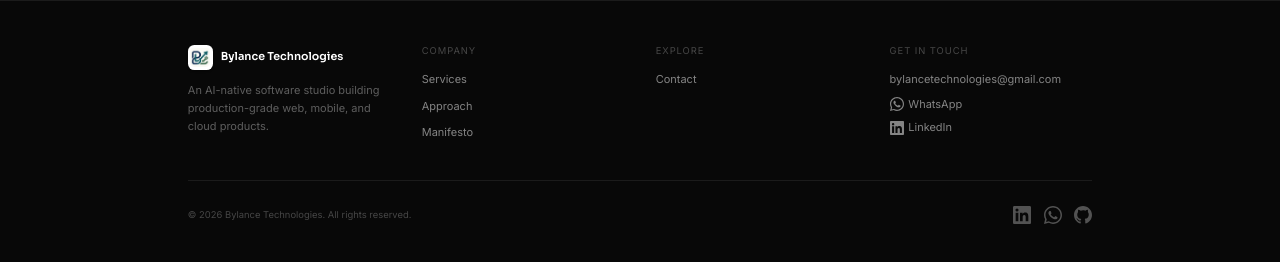
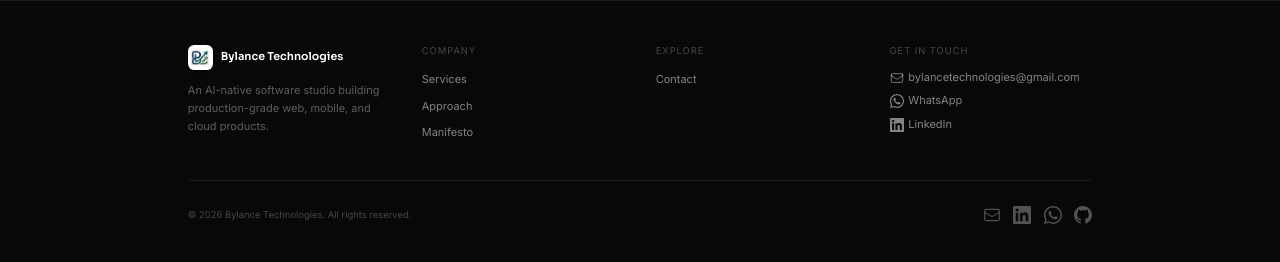
Before and after one commit to aiavatarsg-ai/Bylance-Technologies-vr.1-, a React (Vite) app: page / in a window 1280 px wide. Shown: the part 5215-5477 px from the top of the page. Built offline with nearby package versions, Linux system fonts and the light colour scheme; the HTML template or start-up script is replaced by a standard one.

Commit message:
feat: make Contact section email card a mailto link and add email icons in Footer

```diff
--- a/src/App.tsx
+++ b/src/App.tsx
@@ -890,17 +890,18 @@
           <p className="text-white/45 text-base leading-relaxed mb-10">
             Share a few details and we'll reply within one business day with next steps — no sales runaround.
           </p>
-          <div className="flex items-center gap-4 p-4 rounded-xl border border-white/8 bg-[#0f0f0f]">
+          {/* Email */}
+          <a href="mailto:bylancetechnologies@gmail.com" className="flex items-center gap-4 p-4 rounded-xl border border-white/8 bg-[#0f0f0f] hover:border-teal-500/30 hover:bg-teal-500/5 transition-all duration-200 group">
             <div className="w-10 h-10 rounded-lg bg-teal-500/10 border border-teal-500/20 flex items-center justify-center text-teal-400 flex-shrink-0">
               <svg width="18" height="18" fill="none" viewBox="0 0 24 24" stroke="currentColor" strokeWidth={1.5}>
                 <path strokeLinecap="round" strokeLinejoin="round" d="M21.75 6.75v10.5a2.25 2.25 0 01-2.25 2.25h-15a2.25 2.25 0 01-2.25-2.25V6.75m19.5 0A2.25 2.25 0 0019.5 4.5h-15a2.25 2.25 0 00-2.25 2.25m19.5 0v.243a2.25 2.25 0 01-1.07 1.916l-7.5 4.615a2.25 2.25 0 01-2.36 0L3.32 8.91a2.25 2.25 0 01-1.07-1.916V6.75" />
               </svg>
             </div>
             <div>
-              <p className="text-white/30 text-xs uppercase tracking-wider mb-0.5">Email us</p>
-              <p className="text-white/80 text-sm">bylancetechnologies@gmail.com</p>
+              <p className="text-white/30 text-xs uppercase tracking-wider mb-0.5 group-hover:text-teal-400/60 transition-colors">Email us</p>
+              <p className="text-white/80 text-sm group-hover:text-white transition-colors">bylancetechnologies@gmail.com</p>
             </div>
-          </div>
+          </a>
 
           {/* WhatsApp */}
           <a href="https://wa.me/message/673D7WORWFGKL1" target="_blank" rel="noopener noreferrer" className="flex items-center gap-4 p-4 rounded-xl border border-white/8 bg-[#0f0f0f] hover:border-green-500/30 hover:bg-green-500/5 transition-all duration-200 group">
@@ -1069,16 +1070,23 @@
           <div>
             <p className="text-white/25 text-xs uppercase tracking-widest mb-4">Get in touch</p>
             <ul className="flex flex-col gap-2.5">
-              <li><a href="mailto:bylancetechnologies@gmail.com" className="text-white/50 hover:text-white text-sm transition-colors break-all">bylancetechnologies@gmail.com</a></li>
+              <li>
+                <a href="mailto:bylancetechnologies@gmail.com" className="flex items-center gap-1.5 text-white/50 hover:text-teal-400 text-sm transition-colors break-all">
+                  <svg width="14" height="14" fill="none" viewBox="0 0 24 24" stroke="currentColor" strokeWidth={1.5} className="flex-shrink-0">
+                    <path strokeLinecap="round" strokeLinejoin="round" d="M21.75 6.75v10.5a2.25 2.25 0 01-2.25 2.25h-15a2.25 2.25 0 01-2.25-2.25V6.75m19.5 0A2.25 2.25 0 0019.5 4.5h-15a2.25 2.25 0 00-2.25 2.25m19.5 0v.243a2.25 2.25 0 01-1.07 1.916l-7.5 4.615a2.25 2.25 0 01-2.36 0L3.32 8.91a2.25 2.25 0 01-1.07-1.916V6.75" />
+                  </svg>
+                  bylancetechnologies@gmail.com
+                </a>
+              </li>
               <li>
                 <a href="https://wa.me/message/673D7WORWFGKL1" target="_blank" rel="noopener noreferrer" className="flex items-center gap-1.5 text-white/50 hover:text-green-400 text-sm transition-colors">
-                  <svg width="14" height="14" viewBox="0 0 32 32" fill="currentColor"><path d="M16 0C7.163 0 0 7.163 0 16c0 2.82.736 5.463 2.027 7.754L0 32l8.496-2.004A15.93 15.93 0 0 0 16 32c8.837 0 16-7.163 16-16S24.837 0 16 0zm0 29.333a13.27 13.27 0 0 1-6.77-1.849l-.485-.288-5.043 1.19 1.215-4.91-.317-.502A13.268 13.268 0 0 1 2.667 16C2.667 8.636 8.636 2.667 16 2.667S29.333 8.636 29.333 16 23.364 29.333 16 29.333zm7.27-9.938c-.398-.2-2.355-1.162-2.72-1.294-.365-.133-.63-.2-.895.2-.265.398-1.027 1.294-1.26 1.56-.232.265-.464.298-.862.1-.398-.2-1.68-.619-3.2-1.974-1.183-1.054-1.981-2.355-2.214-2.753-.232-.398-.025-.613.175-.812.18-.179.398-.464.597-.697.2-.232.265-.398.398-.663.132-.265.066-.497-.034-.697-.1-.2-.895-2.157-1.227-2.953-.323-.774-.651-.669-.895-.681l-.762-.013c-.265 0-.696.1-1.061.497-.365.398-1.393 1.36-1.393 3.317s1.426 3.848 1.625 4.113c.2.265 2.805 4.282 6.796 6.003.95.41 1.691.655 2.269.839.953.304 1.82.261 2.506.158.765-.114 2.355-.963 2.688-1.893.332-.93.332-1.727.232-1.893-.099-.166-.365-.265-.763-.464z"/></svg>
+                  <svg width="14" height="14" viewBox="0 0 32 32" fill="currentColor" className="flex-shrink-0"><path d="M16 0C7.163 0 0 7.163 0 16c0 2.82.736 5.463 2.027 7.754L0 32l8.496-2.004A15.93 15.93 0 0 0 16 32c8.837 0 16-7.163 16-16S24.837 0 16 0zm0 29.333a13.27 13.27 0 0 1-6.77-1.849l-.485-.288-5.043 1.19 1.215-4.91-.317-.502A13.268 13.268 0 0 1 2.667 16C2.667 8.636 8.636 2.667 16 2.667S29.333 8.636 29.333 16 23.364 29.333 16 29.333zm7.27-9.938c-.398-.2-2.355-1.162-2.72-1.294-.365-.133-.63-.2-.895.2-.265.398-1.027 1.294-1.26 1.56-.232.265-.464.298-.862.1-.398-.2-1.68-.619-3.2-1.974-1.183-1.054-1.981-2.355-2.214-2.753-.232-.398-.025-.613.175-.812.18-.179.398-.464.597-.697.2-.232.265-.398.398-.663.132-.265.066-.497-.034-.697-.1-.2-.895-2.157-1.227-2.953-.323-.774-.651-.669-.895-.681l-.762-.013c-.265 0-.696.1-1.061.497-.365.398-1.393 1.36-1.393 3.317s1.426 3.848 1.625 4.113c.2.265 2.805 4.282 6.796 6.003.95.41 1.691.655 2.269.839.953.304 1.82.261 2.506.158.765-.114 2.355-.963 2.688-1.893.332-.93.332-1.727.232-1.893-.099-.166-.365-.265-.763-.464z"/></svg>
                   WhatsApp
                 </a>
               </li>
               <li>
                 <a href="https://www.linkedin.com/company/bylance-technologies/about/" target="_blank" rel="noopener noreferrer" className="flex items-center gap-1.5 text-white/50 hover:text-blue-400 text-sm transition-colors">
-                  <svg width="14" height="14" viewBox="0 0 24 24" fill="currentColor"><path d="M20.447 20.452h-3.554v-5.569c0-1.328-.027-3.037-1.852-3.037-1.853 0-2.136 1.445-2.136 2.939v5.667H9.351V9h3.414v1.561h.046c.477-.9 1.637-1.85 3.37-1.85 3.601 0 4.267 2.37 4.267 5.455v6.286zM5.337 7.433a2.062 2.062 0 01-2.063-2.065 2.064 2.064 0 112.063 2.065zm1.782 13.019H3.555V9h3.564v11.452zM22.225 0H1.771C.792 0 0 .774 0 1.729v20.542C0 23.227.792 24 1.771 24h20.451C23.2 24 24 23.227 24 22.271V1.729C24 .774 23.2 0 22.222 0h.003z"/></svg>
+                  <svg width="14" height="14" viewBox="0 0 24 24" fill="currentColor" className="flex-shrink-0"><path d="M20.447 20.452h-3.554v-5.569c0-1.328-.027-3.037-1.852-3.037-1.853 0-2.136 1.445-2.136 2.939v5.667H9.351V9h3.414v1.561h.046c.477-.9 1.637-1.85 3.37-1.85 3.601 0 4.267 2.37 4.267 5.455v6.286zM5.337 7.433a2.062 2.062 0 01-2.063-2.065 2.064 2.064 0 112.063 2.065zm1.782 13.019H3.555V9h3.564v11.452zM22.225 0H1.771C.792 0 0 .774 0 1.729v20.542C0 23.227.792 24 1.771 24h20.451C23.2 24 24 23.227 24 22.271V1.729C24 .774 23.2 0 22.222 0h.003z"/></svg>
                   LinkedIn
                 </a>
               </li>
@@ -1089,6 +1097,11 @@
         <div className="flex flex-col sm:flex-row items-center justify-between gap-4 pt-8 border-t border-white/8">
           <p className="text-white/25 text-xs">© 2026 Bylance Technologies. All rights reserved.</p>
           <div className="flex items-center gap-4">
+            <a href="mailto:bylancetechnologies@gmail.com" className="text-white/30 hover:text-teal-400 transition-colors" title="Email Us">
+              <svg width="18" height="18" fill="none" viewBox="0 0 24 24" stroke="currentColor" strokeWidth={1.5}>
+                <path strokeLinecap="round" strokeLinejoin="round" d="M21.75 6.75v10.5a2.25 2.25 0 01-2.25 2.25h-15a2.25 2.25 0 01-2.25-2.25V6.75m19.5 0A2.25 2.25 0 0019.5 4.5h-15a2.25 2.25 0 00-2.25 2.25m19.5 0v.243a2.25 2.25 0 01-1.07 1.916l-7.5 4.615a2.25 2.25 0 01-2.36 0L3.32 8.91a2.25 2.25 0 01-1.07-1.916V6.75" />
+              </svg>
+            </a>
             <a href="https://www.linkedin.com/company/bylance-technologies/about/" target="_blank" rel="noopener noreferrer" className="text-white/30 hover:text-blue-400 transition-colors" title="LinkedIn">
               <svg width="18" height="18" fill="currentColor" viewBox="0 0 24 24"><path d="M20.447 20.452h-3.554v-5.569c0-1.328-.027-3.037-1.852-3.037-1.853 0-2.136 1.445-2.136 2.939v5.667H9.351V9h3.414v1.561h.046c.477-.9 1.637-1.85 3.37-1.85 3.601 0 4.267 2.37 4.267 5.455v6.286zM5.337 7.433a2.062 2.062 0 01-2.063-2.065 2.064 2.064 0 112.063 2.065zm1.782 13.019H3.555V9h3.564v11.452zM22.225 0H1.771C.792 0 0 .774 0 1.729v20.542C0 23.227.792 24 1.771 24h20.451C23.2 24 24 23.227 24 22.271V1.729C24 .774 23.2 0 22.222 0h.003z" /></svg>
             </a>
```
